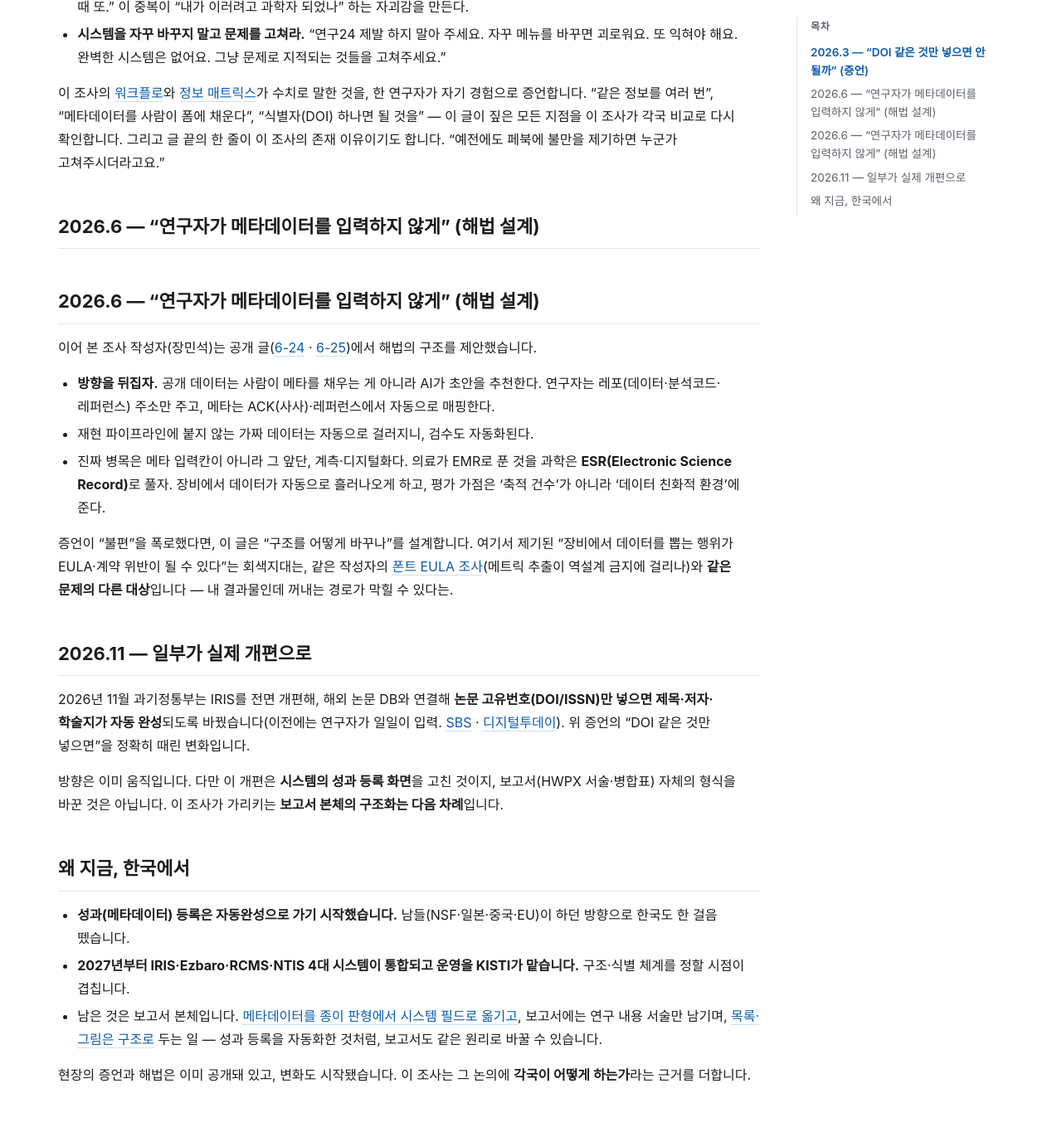
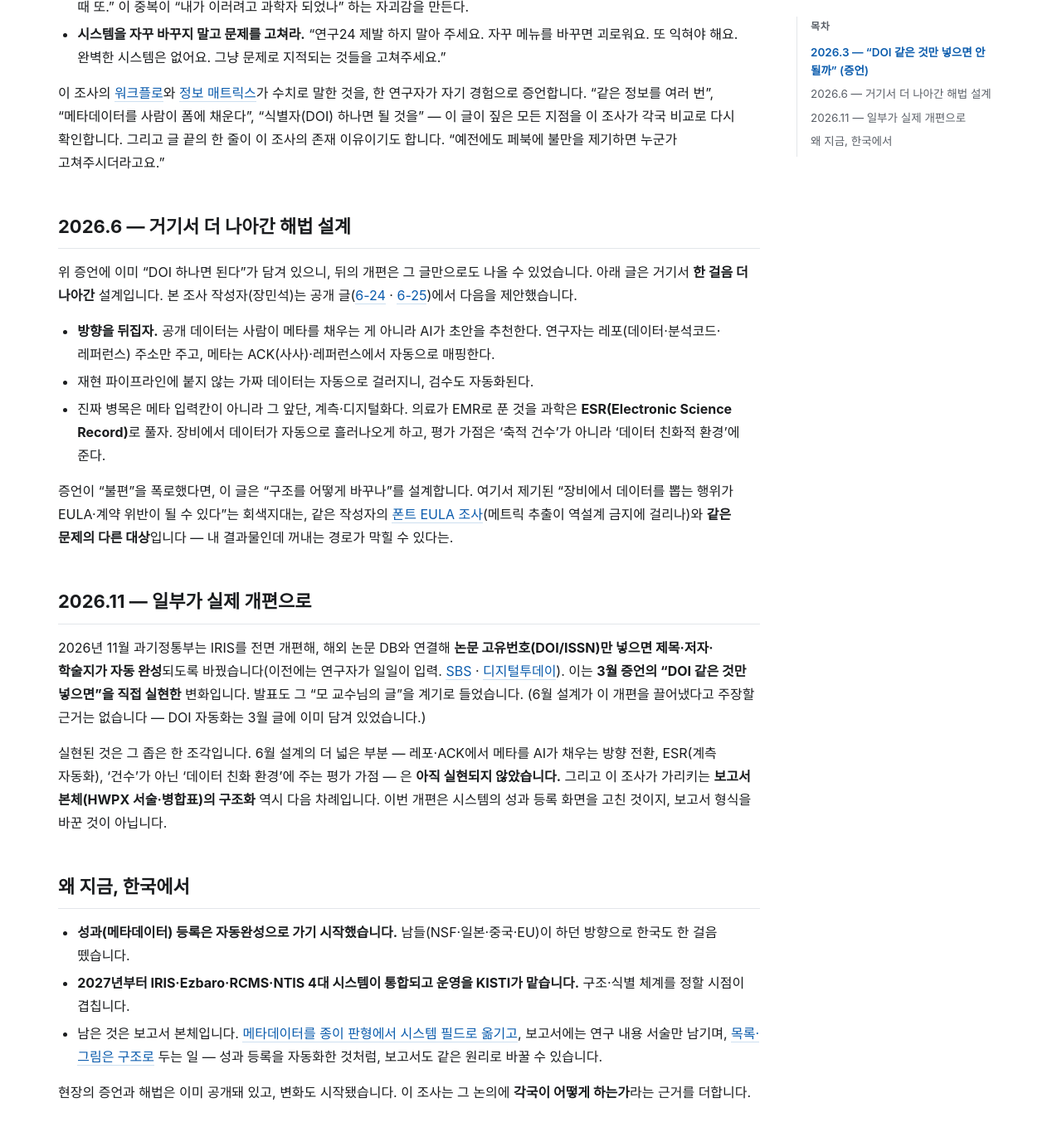
Before and after one commit to msjang/machine-ready-report-survey, a Jekyll site: the page built from findings-voices.md, in a window 1280 px wide and 1400 px high, scrolled down 1074 px. Shown: the top 1365 px of the window at 83% size. Built offline with Jekyll 4.4.1, drawn with Linux system fonts in a browser that asks for light colours; our own code applies the rules of GitHub Pages for plain Markdown files; some of the changed text lies outside the part shown.

Commit message:
docs: 현장의 목소리 (가) 재구성 — 인과 과장 제거, 기여 축 분리
- 중복된 2026.6 헤더 제거
- 11월 개편은 3월 우종학 교수 글의 DOI 포인트에 직접 닿음을 명시, 6월 설계가
  개편을 끌어냈다는 주장은 하지 않음
- 6월 설계는 '더 넓은 미실현 그림'(방향 전환·ESR·평가 가점 재설계)으로 구분
- 보고서 본체 구조화는 여전히 다음 차례로

Co-Authored-By: Claude Opus 4.8 <noreply@anthropic.com>

```diff
--- a/findings-voices.md
+++ b/findings-voices.md
@@ -4,7 +4,7 @@
 - 작성자: 장민석 (msjang@kisti.re.kr)
 
 > [!NOTE]
-> 이 조사의 결론은 추상이 아닙니다. 한국 연구 현장에서 **공개적으로** 제기돼 온 문제이고, 그중 일부는 2026년 실제 개편으로 반영됐습니다. 공개 범위로 올라온 글들을 요약해, 증언 → 해법 설계 → 실제 변화의 흐름을 정리합니다. (전문 전재가 아니라 요약이며, 출처를 함께 밝힙니다.)
+> 이 조사의 결론은 추상이 아닙니다. 한국 연구 현장에서 **공개적으로** 제기돼 온 문제이고, 그중 일부는 2026년 실제 개편으로 반영됐습니다. 공개 범위로 올라온 글들을 요약해, 증언 → 더 넓은 해법 제안 → 그 일부의 실제 변화를 정리합니다. (전문 전재가 아니라 요약이며, 출처를 함께 밝힙니다.)
 
 ## 2026.3 — "DOI 같은 것만 넣으면 안 될까" (증언)
 
@@ -22,11 +22,9 @@
 
 이 조사의 [워크플로](report.md)와 [정보 매트릭스](report.md)가 수치로 말한 것을, 한 연구자가 자기 경험으로 증언합니다. "같은 정보를 여러 번", "메타데이터를 사람이 폼에 채운다", "식별자(DOI) 하나면 될 것을" — 이 글이 짚은 모든 지점을 이 조사가 각국 비교로 다시 확인합니다. 그리고 글 끝의 한 줄이 이 조사의 존재 이유이기도 합니다. "예전에도 페북에 불만을 제기하면 누군가 고쳐주시더라고요."
 
-## 2026.6 — "연구자가 메타데이터를 입력하지 않게" (해법 설계)
+## 2026.6 — 거기서 더 나아간 해법 설계
 
-## 2026.6 — "연구자가 메타데이터를 입력하지 않게" (해법 설계)
-
-이어 본 조사 작성자(장민석)는 공개 글([6-24](https://www.facebook.com/ShuggieJang/posts/pfbid02tXKTrpGW3wJmG7VZrjrVvRKtAKzuhpGjdoBDoq1y3VA5Q2yZujV5557xLLCpuTiAl) · [6-25](https://www.facebook.com/ShuggieJang/posts/pfbid02NkbeLS9sbnaJaECm7EckZddi2K8D1RS7H5X3rr351cBhZJfuJgkfYXkLP9RU4ANBl))에서 해법의 구조를 제안했습니다.
+위 증언에 이미 "DOI 하나면 된다"가 담겨 있으니, 뒤의 개편은 그 글만으로도 나올 수 있었습니다. 아래 글은 거기서 **한 걸음 더 나아간** 설계입니다. 본 조사 작성자(장민석)는 공개 글([6-24](https://www.facebook.com/ShuggieJang/posts/pfbid02tXKTrpGW3wJmG7VZrjrVvRKtAKzuhpGjdoBDoq1y3VA5Q2yZujV5557xLLCpuTiAl) · [6-25](https://www.facebook.com/ShuggieJang/posts/pfbid02NkbeLS9sbnaJaECm7EckZddi2K8D1RS7H5X3rr351cBhZJfuJgkfYXkLP9RU4ANBl))에서 다음을 제안했습니다.
 
 - **방향을 뒤집자.** 공개 데이터는 사람이 메타를 채우는 게 아니라 AI가 초안을 추천한다. 연구자는 레포(데이터·분석코드·레퍼런스) 주소만 주고, 메타는 ACK(사사)·레퍼런스에서 자동으로 매핑한다.
 - 재현 파이프라인에 붙지 않는 가짜 데이터는 자동으로 걸러지니, 검수도 자동화된다.
@@ -36,9 +34,9 @@
 
 ## 2026.11 — 일부가 실제 개편으로
 
-2026년 11월 과기정통부는 IRIS를 전면 개편해, 해외 논문 DB와 연결해 **논문 고유번호(DOI/ISSN)만 넣으면 제목·저자·학술지가 자동 완성**되도록 바꿨습니다(이전에는 연구자가 일일이 입력. [SBS](https://news.sbs.co.kr/english/article.do?news_id=N1008825059) · [디지털투데이](https://www.digitaltoday.co.kr/en/view/97123/)). 위 증언의 "DOI 같은 것만 넣으면"을 정확히 때린 변화입니다.
+2026년 11월 과기정통부는 IRIS를 전면 개편해, 해외 논문 DB와 연결해 **논문 고유번호(DOI/ISSN)만 넣으면 제목·저자·학술지가 자동 완성**되도록 바꿨습니다(이전에는 연구자가 일일이 입력. [SBS](https://news.sbs.co.kr/english/article.do?news_id=N1008825059) · [디지털투데이](https://www.digitaltoday.co.kr/en/view/97123/)). 이는 **3월 증언의 "DOI 같은 것만 넣으면"을 직접 실현한** 변화입니다. 발표도 그 "모 교수님의 글"을 계기로 들었습니다. (6월 설계가 이 개편을 끌어냈다고 주장할 근거는 없습니다 — DOI 자동화는 3월 글에 이미 담겨 있었습니다.)
 
-방향은 이미 움직입니다. 다만 이 개편은 **시스템의 성과 등록 화면**을 고친 것이지, 보고서(HWPX 서술·병합표) 자체의 형식을 바꾼 것은 아닙니다. 이 조사가 가리키는 **보고서 본체의 구조화는 다음 차례**입니다.
+실현된 것은 그 좁은 한 조각입니다. 6월 설계의 더 넓은 부분 — 레포·ACK에서 메타를 AI가 채우는 방향 전환, ESR(계측 자동화), '건수'가 아닌 '데이터 친화 환경'에 주는 평가 가점 — 은 **아직 실현되지 않았습니다.** 그리고 이 조사가 가리키는 **보고서 본체(HWPX 서술·병합표)의 구조화** 역시 다음 차례입니다. 이번 개편은 시스템의 성과 등록 화면을 고친 것이지, 보고서 형식을 바꾼 것이 아닙니다.
 
 ## 왜 지금, 한국에서
 
```
